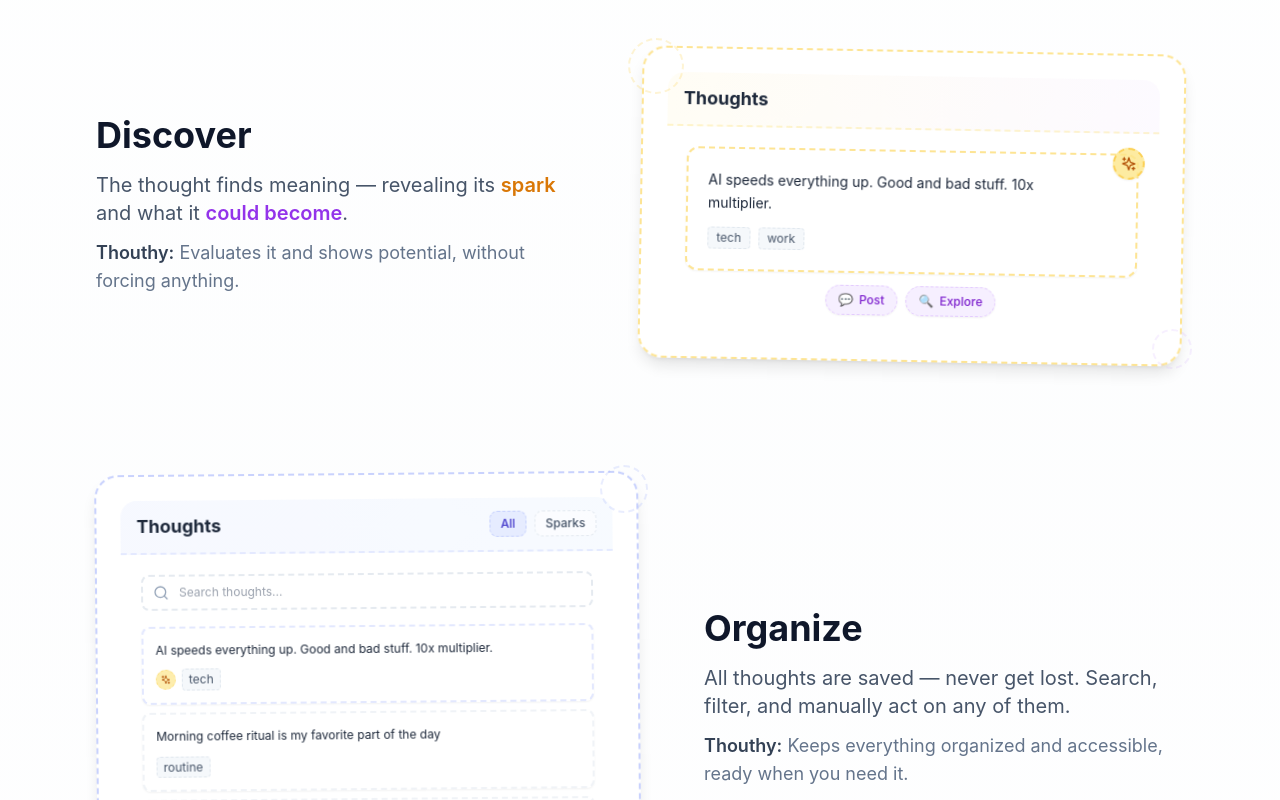
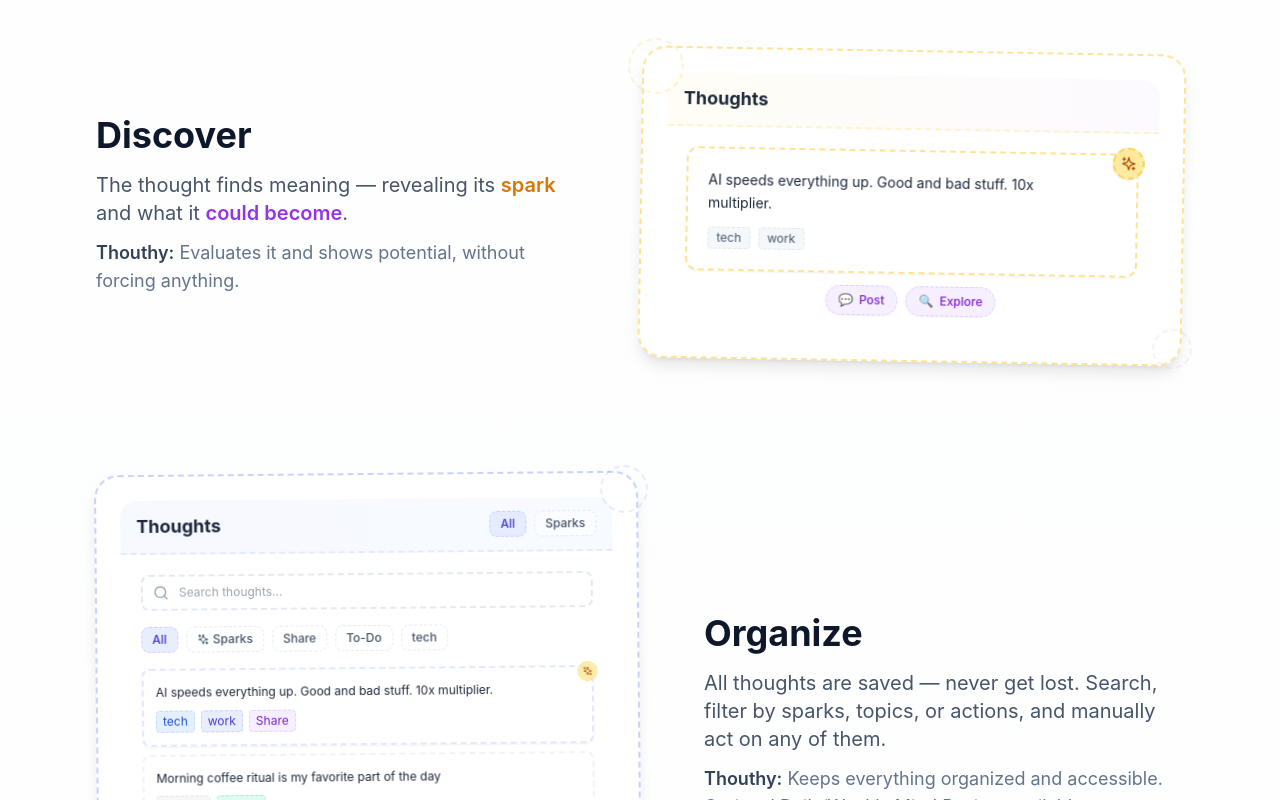
Before and after one commit to ovidon83/mindnestapp, a React (Vite) app: page / in a window 1280 px wide. Shown: the part 2000-2800 px from the top of the page. Built offline with nearby package versions, Linux system fonts and the light colour scheme; no server answers.

Commit message:
Update thought cards: raw thought, topic pills, spark icon, potential CTAs. Add filters to Organize view

```diff
--- a/src/components/CaptureView.tsx
+++ b/src/components/CaptureView.tsx
@@ -686,30 +686,51 @@ const CaptureView: React.FC<CaptureViewProps> = ({ onOrganizeClick }) => {
                               readOnly
                             />
                           </div>
+
+                          {/* Filters */}
+                          <div className="mb-4 flex flex-wrap gap-2">
+                            <button className="px-2.5 py-1 bg-indigo-100/70 text-indigo-700 rounded-lg text-xs font-medium border border-dashed border-indigo-300/50">All</button>
+                            <button className="px-2.5 py-1 bg-white/50 text-slate-600 rounded-lg text-xs font-medium border border-dashed border-slate-300/50 flex items-center gap-1">
+                              <Sparkles className="w-3 h-3" />
+                              Sparks
+                            </button>
+                            <button className="px-2.5 py-1 bg-white/50 text-slate-600 rounded-lg text-xs font-medium border border-dashed border-slate-300/50">Share</button>
+                            <button className="px-2.5 py-1 bg-white/50 text-slate-600 rounded-lg text-xs font-medium border border-dashed border-slate-300/50">To-Do</button>
+                            <button className="px-2.5 py-1 bg-white/50 text-slate-600 rounded-lg text-xs font-medium border border-dashed border-slate-300/50">tech</button>
+                          </div>
+
                           {/* Thoughts grid */}
                           <div className="space-y-2">
-                            <div className="bg-white rounded-lg border-2 border-dashed border-indigo-200/50 p-3 shadow-sm">
-                              <p className="text-slate-800 text-xs leading-relaxed mb-2 line-clamp-2">
+                            <div className="bg-white rounded-lg border-2 border-dashed border-indigo-200/50 p-3 shadow-sm relative">
+                              <button className="absolute -top-1.5 -right-1.5 w-5 h-5 bg-amber-200/70 rounded-full flex items-center justify-center border border-dashed border-amber-300/50">
+                                <Sparkles className="w-2.5 h-2.5 text-amber-700" />
+                              </button>
+                              <p className="text-slate-800 text-xs leading-relaxed mb-2 line-clamp-2 pr-6">
                                 AI speeds everything up. Good and bad stuff. 10x multiplier.
                               </p>
                               <div className="flex items-center gap-1.5 flex-wrap">
-                                <span className="w-5 h-5 bg-amber-200/70 rounded-full flex items-center justify-center border border-dashed border-amber-300/50">
-                                  <Sparkles className="w-2.5 h-2.5 text-amber-700" />
-                                </span>
-                                <span className="px-1.5 py-0.5 bg-slate-100/70 text-slate-600 text-xs rounded border border-dashed border-slate-300/50">tech</span>
+                                <span className="px-1.5 py-0.5 bg-blue-100/70 text-blue-700 text-xs rounded border border-dashed border-blue-300/50">tech</span>
+                                <span className="px-1.5 py-0.5 bg-indigo-100/70 text-indigo-700 text-xs rounded border border-dashed border-indigo-300/50">work</span>
+                                <span className="px-1.5 py-0.5 bg-purple-100/70 text-purple-700 text-xs rounded border border-dashed border-purple-300/50">Share</span>
                               </div>
                             </div>
                             <div className="bg-white rounded-lg border-2 border-dashed border-slate-200/50 p-3 shadow-sm">
                               <p className="text-slate-800 text-xs leading-relaxed mb-2 line-clamp-2">
                                 Morning coffee ritual is my favorite part of the day
                               </p>
-                              <span className="px-1.5 py-0.5 bg-slate-100/70 text-slate-600 text-xs rounded border border-dashed border-slate-300/50">routine</span>
+                              <div className="flex items-center gap-1.5 flex-wrap">
+                                <span className="px-1.5 py-0.5 bg-slate-100/70 text-slate-600 text-xs rounded border border-dashed border-slate-300/50">routine</span>
+                                <span className="px-1.5 py-0.5 bg-emerald-100/70 text-emerald-700 text-xs rounded border border-dashed border-emerald-300/50">To-Do</span>
+                              </div>
                             </div>
                             <div className="bg-white rounded-lg border-2 border-dashed border-slate-200/50 p-3 shadow-sm">
                               <p className="text-slate-800 text-xs leading-relaxed mb-2 line-clamp-2">
                                 Team meetings feel unproductive. Too many voices, no clear decisions.
                               </p>
-                              <span className="px-1.5 py-0.5 bg-slate-100/70 text-slate-600 text-xs rounded border border-dashed border-slate-300/50">work</span>
+                              <div className="flex items-center gap-1.5 flex-wrap">
+                                <span className="px-1.5 py-0.5 bg-slate-100/70 text-slate-600 text-xs rounded border border-dashed border-slate-300/50">work</span>
+                                <span className="px-1.5 py-0.5 bg-orange-100/70 text-orange-700 text-xs rounded border border-dashed border-orange-300/50">Conversation</span>
+                              </div>
                             </div>
                           </div>
                         </div>
@@ -722,10 +743,10 @@ const CaptureView: React.FC<CaptureViewProps> = ({ onOrganizeClick }) => {
                   <div className="w-full lg:w-1/2 flex-1 text-center lg:text-left order-1 lg:order-2">
                     <h3 className="text-3xl sm:text-4xl font-bold text-slate-900 mb-4">Organize</h3>
                     <p className="text-lg sm:text-xl text-slate-600 mb-3 leading-relaxed">
-                      All thoughts are saved — never get lost. Search, filter, and manually act on any of them.
+                      All thoughts are saved — never get lost. Search, filter by sparks, topics, or actions, and manually act on any of them.
                     </p>
                     <p className="text-base sm:text-lg text-slate-500">
-                      <span className="text-slate-700 font-semibold">Thouthy:</span> Keeps everything organized and accessible, ready when you need it.
+                      <span className="text-slate-700 font-semibold">Thouthy:</span> Keeps everything organized and accessible. Optional Daily/Weekly Mind Review available.
                     </p>
                   </div>
                 </div>
```
